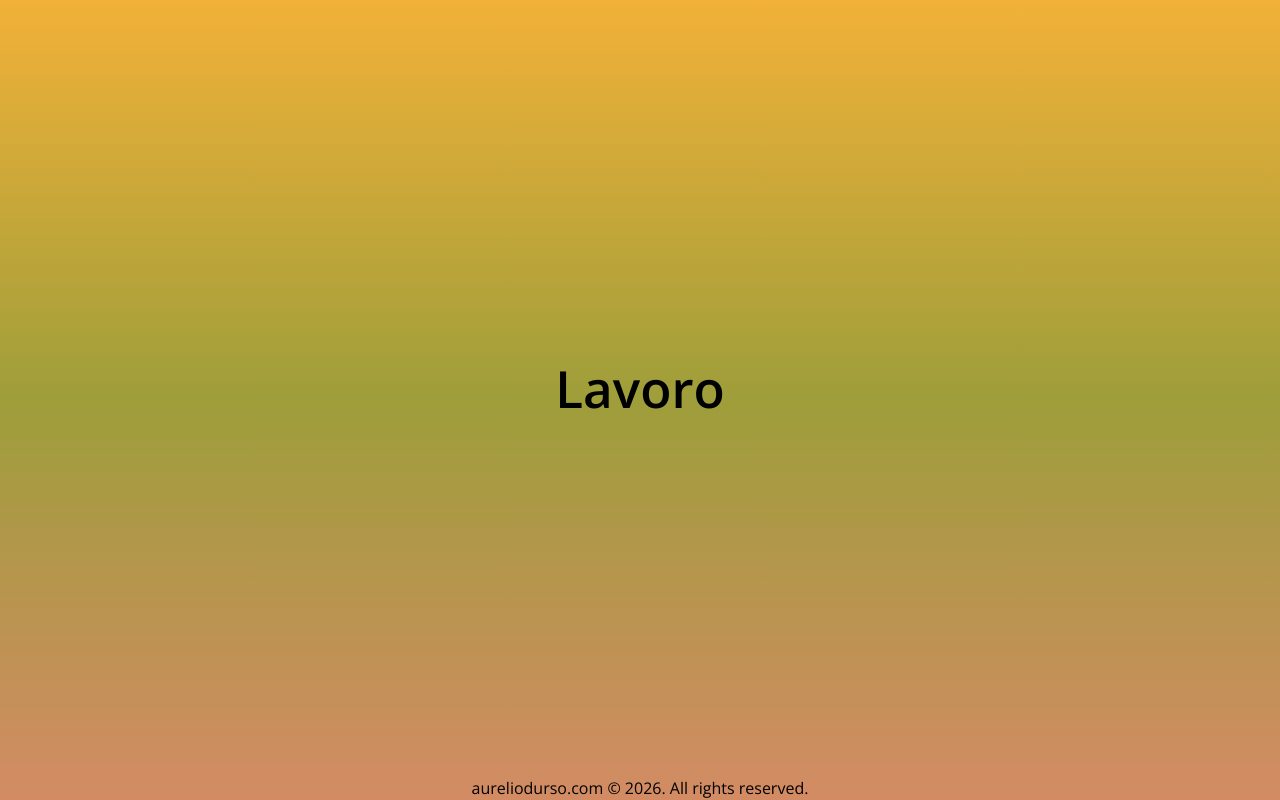
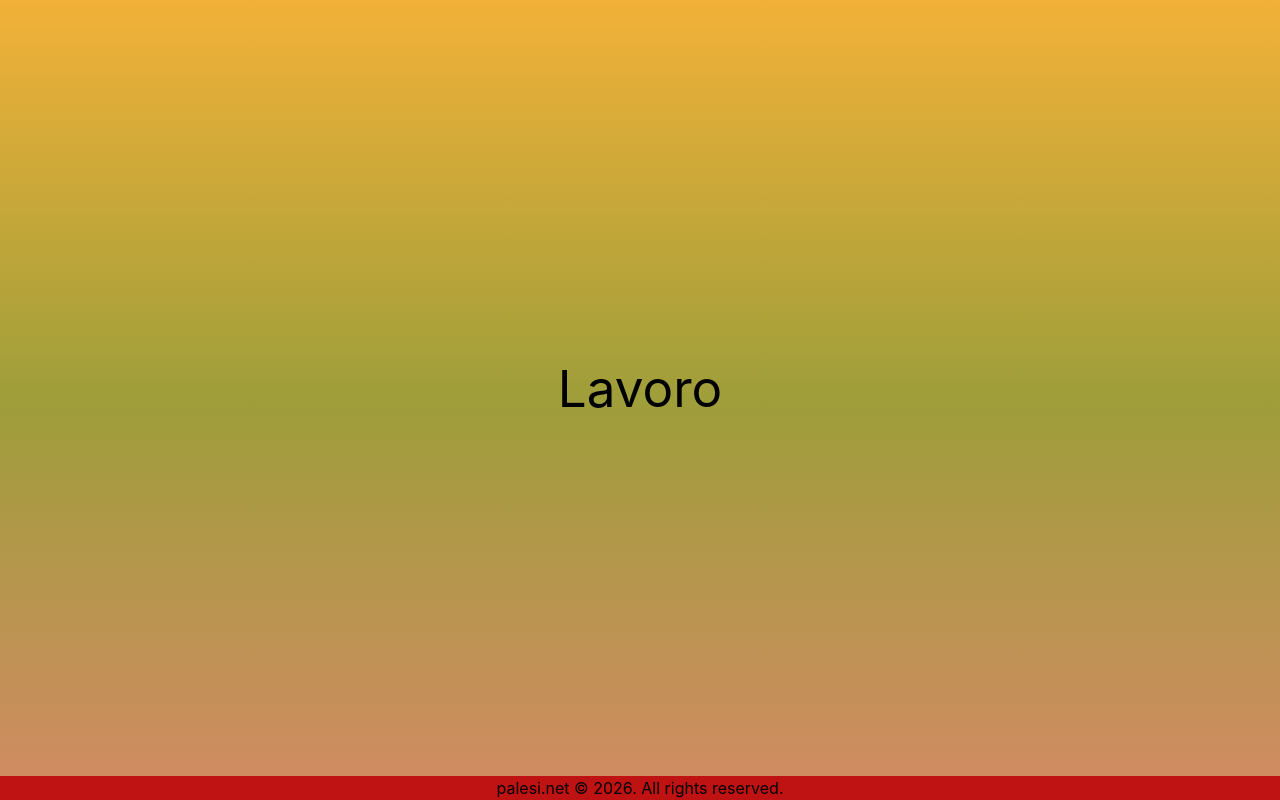
Before and after one commit to aureliodd/aureliodursodotcom, a React (Vite) app: page /work in a window 1280 px wide. Built offline with nearby package versions, Linux system fonts and the light colour scheme.

Commit message:
[FEATURE] Palesidotnet initial commit

```diff
--- a/src/App.jsx
+++ b/src/App.jsx
@@ -1,33 +1,35 @@
 import './style/App.scss'
+import { Box, useMultiStyleConfig, useTheme } from '@chakra-ui/react'
 import { useEffect, useState } from 'react'
 import Home from './pages/Home'
 import NotFound from './pages/NoPage'
 import Work from './pages/Work'
-import { BrowserRouter as Router, Routes, Route  } from 'react-router-dom'
+import { BrowserRouter as Router, Routes, Route } from 'react-router-dom'
 import { getPeriodOfTheYear } from './classes/utils'
 
-
 function App() {
-
+  const styles = useMultiStyleConfig('Prova')
+  const theme = useTheme()
+  console.log('theme', theme)
+  console.log('styles', styles)
   const [currentTheme, setCurrentTheme] = useState('container')
 
   useEffect(() => {
     setCurrentTheme(currentTheme + ' ' + getPeriodOfTheYear())
   }, [])
-
   return (
     <div className={currentTheme}>
       <header> {/* Empty. For future use? */} </header>
       <Router>
         <Routes>
-          <Route index element={<Home />} />
-          <Route path="work" element={<Work />}  />
-          <Route path="*" element={<NotFound />}  />
+          <Route index element={<Home isHome={'yes'} />} />
+          <Route path="work" element={<Work />} />
+          <Route path="*" element={<NotFound />} />
         </Routes>
       </Router>
-      <footer className='footer'>
-        aureliodurso.com © {new Date().getFullYear()}. All rights reserved.
-      </footer>
+      <Box className="footer" {...styles.provaComponent}>
+        palesi.net © {new Date().getFullYear()}. All rights reserved.
+      </Box>
     </div>
   )
 }
--- a/src/main.jsx
+++ b/src/main.jsx
@@ -2,9 +2,13 @@ import React from 'react'
 import ReactDOM from 'react-dom/client'
 import App from './App.jsx'
 import './style/index.css'
+import { ChakraProvider } from '@chakra-ui/react'
+import theme from './pages/theme'
 
 ReactDOM.createRoot(document.getElementById('root')).render(
   <React.StrictMode>
-    <App />
-  </React.StrictMode>,
+    <ChakraProvider theme={theme}>
+      <App />
+    </ChakraProvider>
+  </React.StrictMode>
 )
--- a/src/pages/Home.jsx
+++ b/src/pages/Home.jsx
@@ -1,123 +1,16 @@
-import { useEffect, useState } from 'react'
-import { Helmet } from 'react-helmet'
-import { MYNAME, SECOND, WORDDELETIONTIME, WORDWRITETIME } from '../constants/constants.js'
+import PropTypes from 'prop-types'
+import { Box } from '@chakra-ui/react'
 
-import me from '../assets/me.jpg'
-import instagram from '../assets/instagram.png'
-import linkedin from '../assets/linkedin.png'
-import github from '../assets/github.png'
-
-function Home() {
-
-  const MYMESSAGES = JSON.parse(import.meta.env.VITE_REACT_APP_MYMESSAGES || '[]');
-  const QUALITIES = JSON.parse(import.meta.env.VITE_REACT_APP_QUALITIES || '[]');
-
-  const [myMessage, setMyMessage] = useState(MYMESSAGES[0].message)
-  const [cursorClassName, setCursorClassName] = useState('cursor')
-  const [messageIndex, setMessageIndex] = useState(0)
-  const [currentQualityIndex, setCurrentQualityIndex] = useState(0)
-  const [quality, setQuality] = useState(QUALITIES[0])
-  const [qualityStyle, setQualitystyle] = useState('')
-
-  useEffect(() => {
-    const timer = setTimeout(() => {
-      const newIndex = (messageIndex + 1);
-      setMessageIndex(newIndex)
-      updateMyMessage(newIndex)
-    }, MYMESSAGES[messageIndex] != null ? (MYMESSAGES[messageIndex].message.length * (WORDDELETIONTIME + WORDWRITETIME) * SECOND + MYMESSAGES[messageIndex].time * SECOND) : 10 * SECOND);
-
-    return () => {
-      clearTimeout(timer);
-    };
-
-  }, [messageIndex]);
-
-
-  useEffect(() => {
-    const timer = setTimeout(() => {
-      const newIndex = (currentQualityIndex + 1) % QUALITIES.length;
-      setCurrentQualityIndex(newIndex)
-      updateQuality(newIndex)
-    }, 5 * SECOND);
-    return () => { clearTimeout(timer); };
-  }, [currentQualityIndex]);
-
-
-  const updateQuality = async (newIndex) => {
-    setQualitystyle('qualityFadeOut')
-    await new Promise(resolve => setTimeout(resolve, 0.5 * SECOND));
-    setQuality(QUALITIES[newIndex])
-    setQualitystyle('qualityFadeIn')
-  }
-
-
-  const updateMyMessage = async (newIndex) => {
-
-    if(newIndex > MYMESSAGES.length ) { return }
-
-    let currentWord = MYMESSAGES[newIndex - 1].message
-    if( currentWord ) {
-      while(currentWord.length > 0) {
-        currentWord = currentWord.substring(0, currentWord.length - 1)
-        await new Promise(resolve => setTimeout(resolve, WORDDELETIONTIME * SECOND));
-        setMyMessage(currentWord)
-      }
-    }
-
-    if(newIndex > MYMESSAGES.length - 1) {
-      currentWord = '...'
-    } else {
-      currentWord = MYMESSAGES[newIndex].message
-    }
-
-    let j = 0
-
-    while(j <= currentWord.length) {
-      await new Promise(resolve => setTimeout(resolve, WORDWRITETIME * SECOND));
-      setMyMessage(currentWord.substring(0, j))
-      j++
-    }
-
-    if(MYMESSAGES.length - 1  < newIndex) {
-      setCursorClassName('hidden')
-    }
-  }
-
-
-  return (
-    <div>
-      <Helmet>
-        <title>{ MYNAME } - Homepage</title>
-        <meta name="description" content="Benvenuti sulla mia pagina personale" />
-        <link rel="canonical" href="http://aureliodurso.com" />
-      </Helmet>
-      <section>
-        <div /*onClick={updateMyMessage}*/ className='fadeIn'>
-          <div className="bubble medium bottom">
-            {myMessage} <div className={cursorClassName}></div>
-          </div>
-        </div>
-
-        <img className="myPic" src={me} />
-        <div className="myName">
-          <p>{ MYNAME.toUpperCase() }</p>
-        </div>
-        <p className={qualityStyle}>{quality}</p>
-
-        <div className="social">
-          <a href="http://github.com/aureliodd" rel='noreferrer' target='_blank'>
-            <img src={github} />
-          </a>
-          <a href="https://www.linkedin.com/in/aurelio-d-urso-92a680161/" rel='noreferrer' target='_blank'>
-            <img src={linkedin} />
-          </a>
-          <a href="http://instagram.com/aureliodd" rel='noreferrer' target='_blank'>
-            <img src={instagram} />
-          </a>
-        </div>
-      </section>
-    </div>
-  )
+const Home = (props) => {
+  const { isHome } = props
+  console.log('isHome', isHome)
+  return isHome && <Box>is Home: {isHome}</Box>
 }
 
+Home.propTypes = {
+  isHome: PropTypes.string,
+}
+
+Home.displayName = 'Home'
+
 export default Home
--- /dev/null
+++ b/src/pages/theme/components/prova.ts
@@ -0,0 +1,10 @@
+import { Colors } from '../utils'
+
+export default {
+  baseStyle: {
+    provaComponent: {
+      bg: Colors.winterRed,
+    },
+  },
+  variants: {},
+}
--- /dev/null
+++ b/src/pages/theme/foundations/colors.ts
@@ -0,0 +1,43 @@
+const colors = {
+  transparent: 'transparent',
+  current: 'currentColor',
+
+  // primary colors
+  black: '#000000',
+  white: '#FFFFFF',
+
+  //secondary color
+  neutral: '#F2EDED',
+  sustainability: '#7AA690',
+  sustainabilityText: '#487F66',
+  loyalty: '#4766FF',
+  promo: '#00AD06',
+  backgroundPromo: '#0DBA13',
+  sale: '#FD2969',
+
+  //Seasonal color
+  summerYellow: '#FFCB42',
+  summerLilac: '#BC6EE1',
+  summerSky: '#8CDBDB',
+  winterPowderBlue: '#789CB9',
+  winterPrune: '#57173F',
+  winterRed: '#BF1212',
+
+  //system color
+  background: '#F8F8F8',
+  hover: '#646464',
+  disabled: '#BEBEBE',
+  errorRed: '#EE0000',
+  validationGreen: '#048127',
+  orange: '#FF5923',
+
+  //Notification Color
+  notification: '#F1C5C5',
+  notificationLoyalty: '#4766FF',
+
+  // Other
+  silverSand: '#F2EFED',
+  blushPink: '#D6B4B4',
+}
+
+export default colors
--- /dev/null
+++ b/src/pages/theme/index.ts
@@ -0,0 +1,15 @@
+import { extendTheme } from '@chakra-ui/react'
+
+// Please refer to the Chakra-Ui theme customization docs found
+// here https://chakra-ui.com/docs/theming/customize-theme to learn
+// more about extending and overriding themes for your project.
+
+import Prova from './components/prova'
+
+const theme = extendTheme({
+  components: {
+    Prova,
+  },
+})
+
+export default extendTheme(theme)
--- /dev/null
+++ b/src/pages/theme/utils.ts
@@ -0,0 +1,3 @@
+import Colors from './foundations/colors'
+
+export { Colors }
```
Also changed, not shown: package.json (+6 -1 lines).
